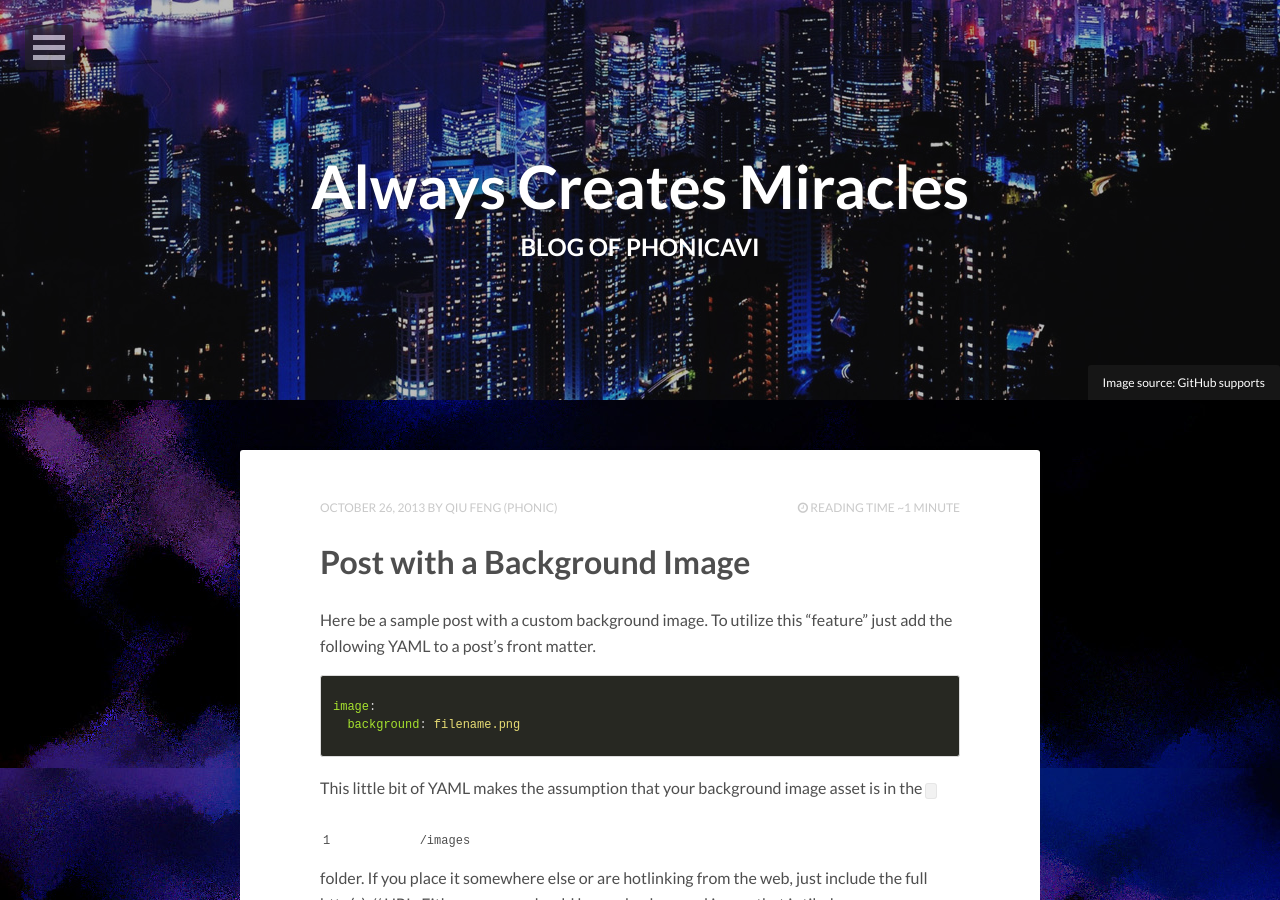
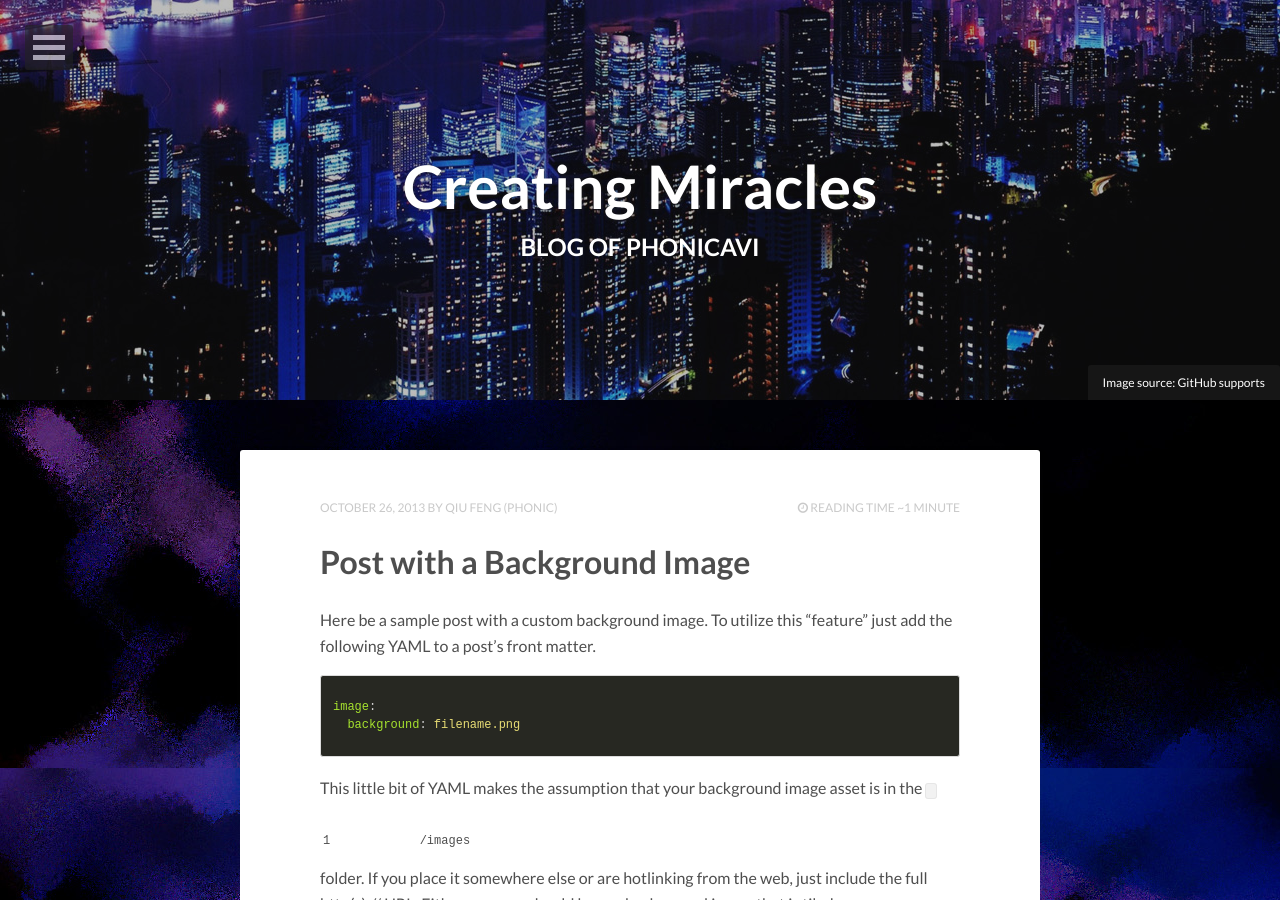
Before and after one commit to Phonicavi/phonicavi.github.io, a Jekyll site: the page built from index.html, in a window 1280 px wide and 900 px high. Built offline with Jekyll 4.4.1, drawn with Linux system fonts in a browser that asks for light colours; nearby versions of some CDN libraries; the list of posts is cut into pages by our own code.

Commit message:
Title modified

```diff
--- a/_config.yml
+++ b/_config.yml
@@ -1,4 +1,4 @@
-title:            Always Creates Miracles
+title:            Creating Miracles
 description:      Hi, this is Phonicavi’s blogs supported by GitHub.
 disqus_shortname: Phonic
 reading_time:     true
```
